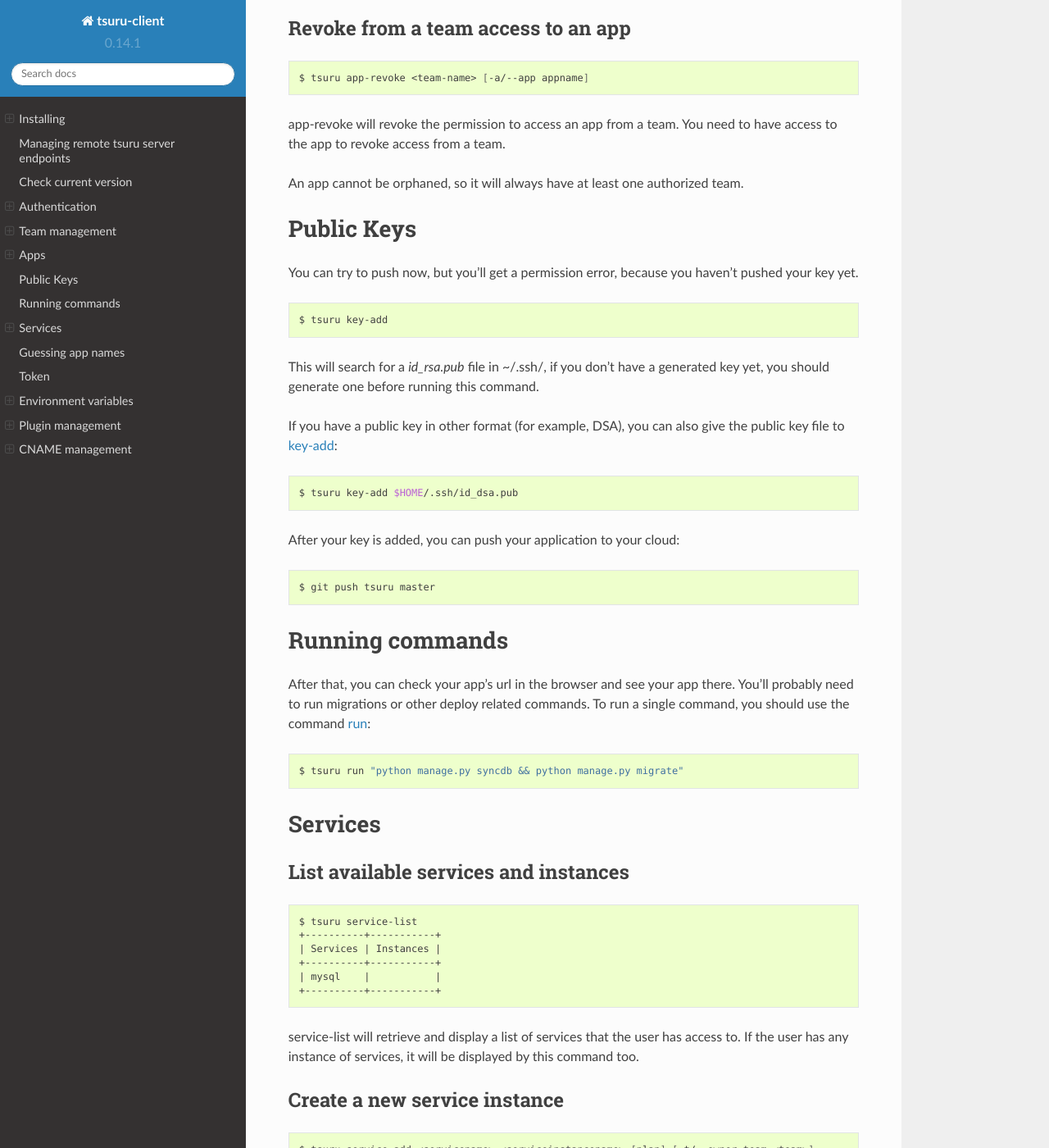
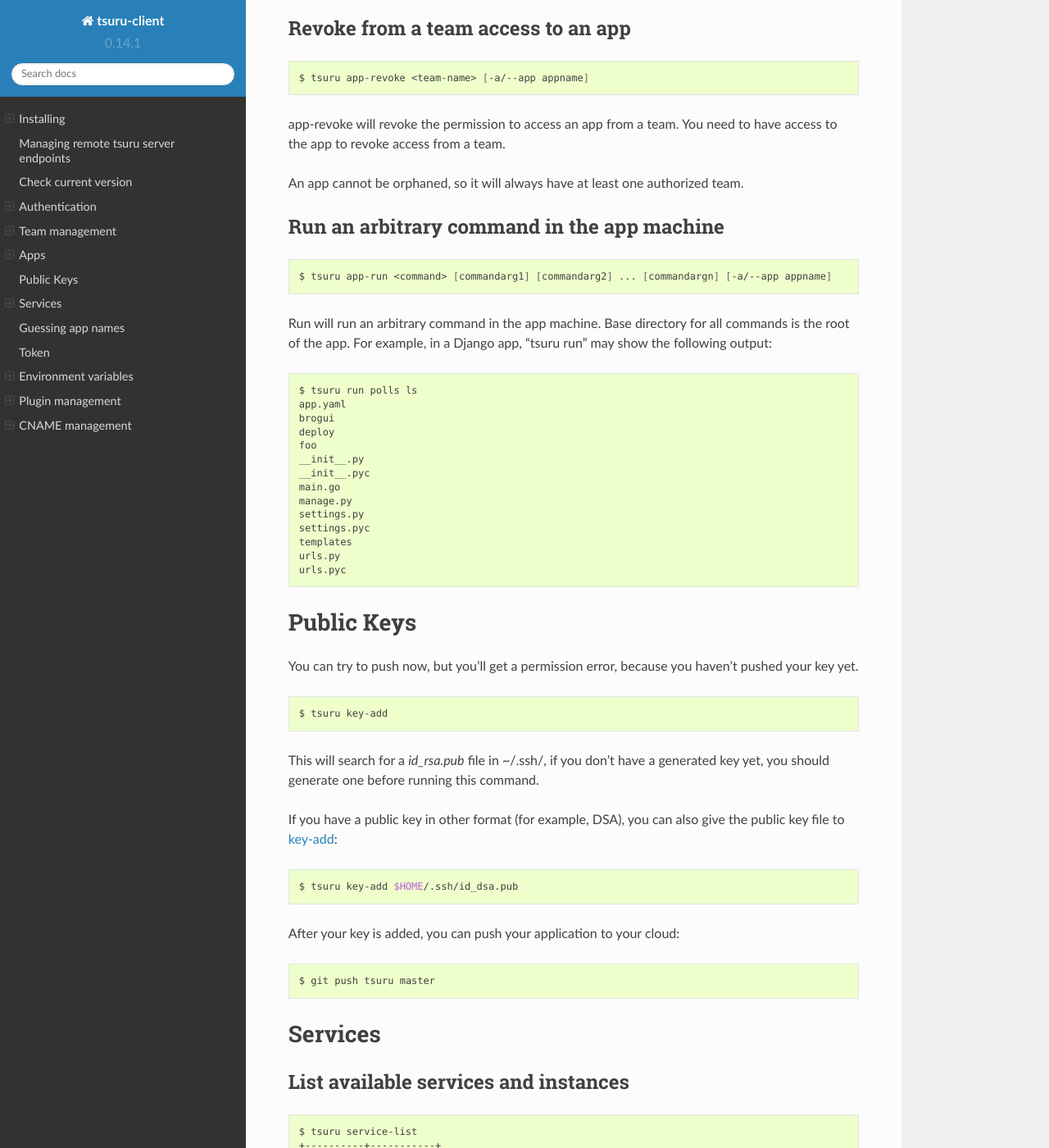
Before and after one commit to tsuru/tsuru-client, a Sphinx documentation site: the page built from docs/source/index.rst, in a window 1280 px wide and 1400 px high, scrolled down 8285 px. Shown: the whole window at 82% size. Built offline with Sphinx 7.4.7 and the Read the Docs theme 2.0.0, drawn with Linux system fonts in a browser that asks for light colours.

Commit message:
add docs about app-run.

```diff
--- a/docs/source/index.rst
+++ b/docs/source/index.rst
@@ -501,6 +501,36 @@
 
 An app cannot be orphaned, so it will always have at least one authorized team.
 
+Run an arbitrary command in the app machine
+-------------------------------------------
+
+.. highlight:: bash
+
+::
+
+    $ tsuru app-run <command> [commandarg1] [commandarg2] ... [commandargn] [-a/--app appname]
+
+Run will run an arbitrary command in the app machine. Base directory for all commands is the root of the app. For example, in a Django app, "tsuru run" may show the following output:
+
+.. highlight:: bash
+
+::
+
+    $ tsuru run polls ls
+    app.yaml
+    brogui
+    deploy
+    foo
+    __init__.py
+    __init__.pyc
+    main.go
+    manage.py
+    settings.py
+    settings.pyc
+    templates
+    urls.py
+    urls.pyc
+
 Public Keys
 ===========
 
@@ -533,20 +563,6 @@
 ::
 
     $ git push tsuru master
-
-Running commands
-================
-
-After that, you can check your app's url in the browser and see your app there.
-You'll probably need to run migrations or other deploy related commands. To run
-a single command, you should use the command `run
-<http://godoc.org/github.com/tsuru/tsuru-client/tsuru#hdr-Run_an_arbitrary_command_in_the_app_machine>`_:
-
-.. highlight:: bash
-
-::
-
-    $ tsuru run "python manage.py syncdb && python manage.py migrate"
 
 Services
 ========
```
